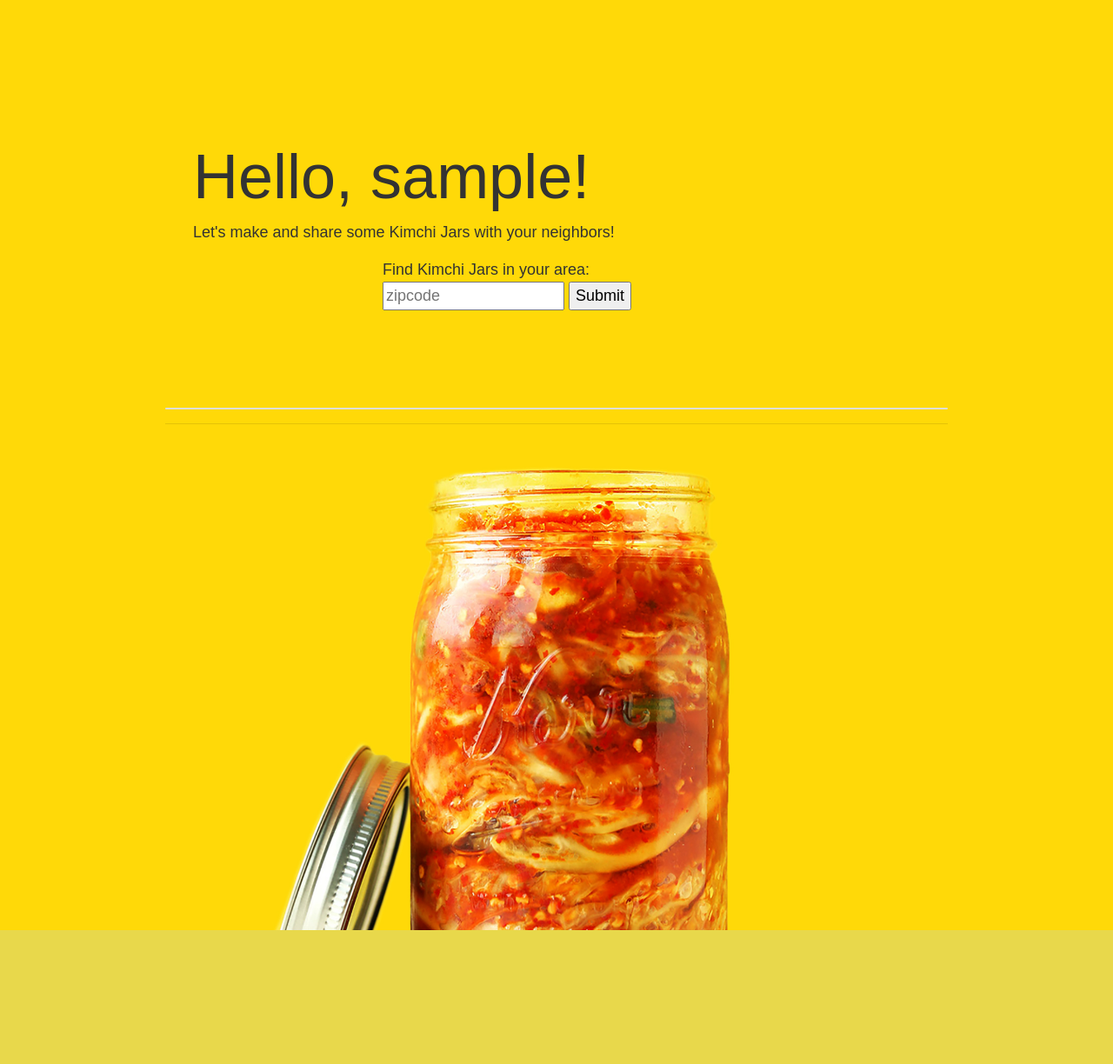
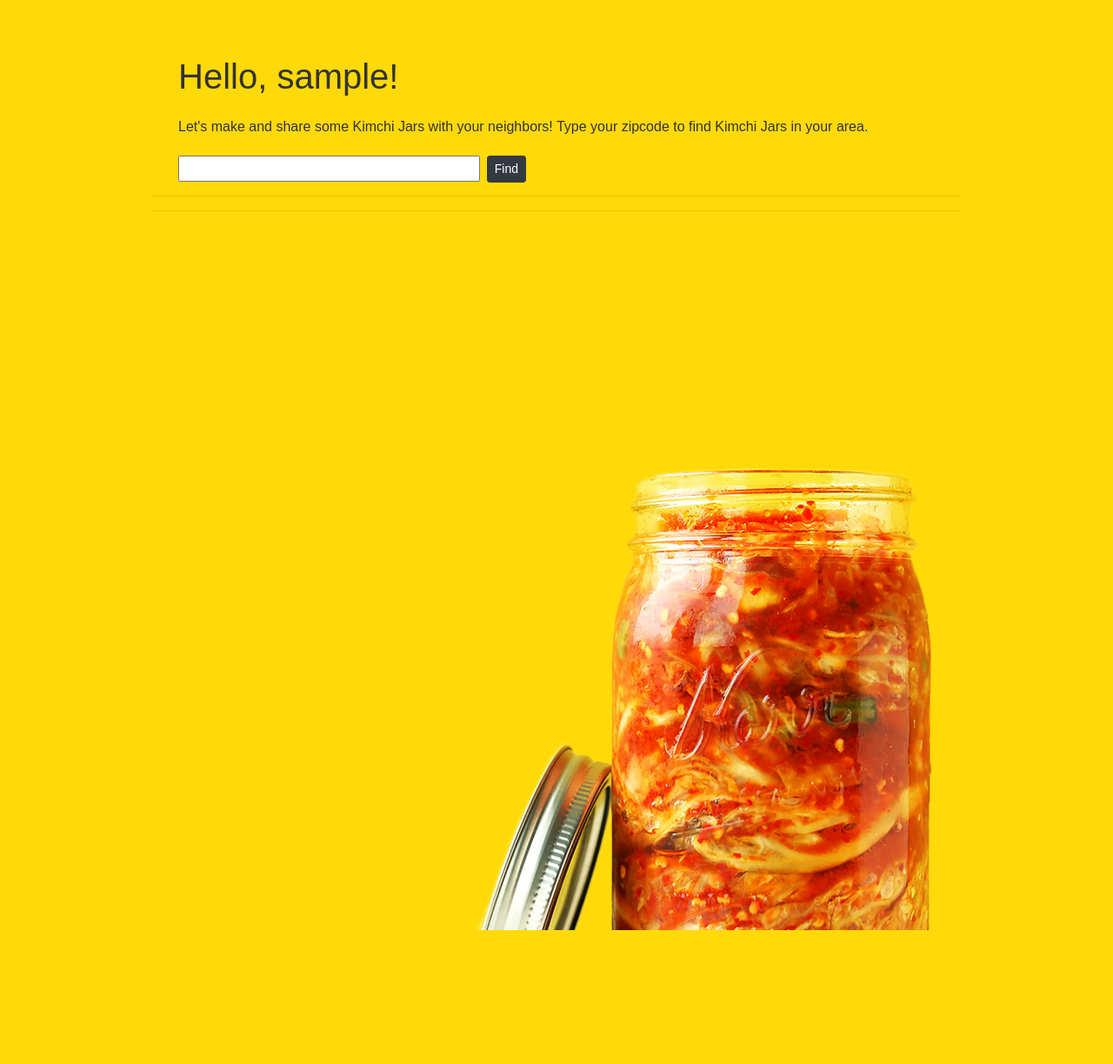
Before and after one commit to bokime/KimchiFriendly_HBproject, a Flask app: page / in a window 1280 px wide. Shown: the part 56-1280 px from the top of the page at 87% size. After the commit the page ends 1126 px from the top, so only its background shows below. Run offline with Flask 2, Linux system fonts and the light colour scheme; a user stored in the database is signed in; data that the repository does not hold is empty; some libraries are stand-ins or nearby versions.

Commit message:
finished homepage

```diff
--- a/server.py
+++ b/server.py
@@ -43,8 +43,8 @@ def load_user(user_id):
 def home():
     """ Home page showing posted jar shares """
 
-    page = request.args.get('page', 1, type=int)
-    shares = Share.query.order_by(Share.made_date.desc()).paginate(page=page, per_page=4)
+    page = request.args.get('page', 1, type=int) #defalt page is 1
+    shares = Share.query.order_by(Share.made_date.desc()).paginate(page=page, per_page=3)
     # shares = crud.get_shares()
     return render_template('home.html', shares=shares, title='Welcome')
 
--- a/static/main.css
+++ b/static/main.css
@@ -2,7 +2,7 @@
 body {
     background-color: #eeeeee;
     color: #333333;
-    margin-top: 5rem;
+    margin-top: 3rem;
     height: 100%;
     font-family: 'Futura', sans-serif;
     text-align: left;
@@ -12,7 +12,7 @@ body {
     background-repeat: no-repeat;
     background-size: 100%;
     background-position: center top;
-    background-color: #e8d84b;
+    background-color: #ffda08;
 }
 div {
     display: block;
@@ -21,6 +21,10 @@ form {
     margin: 0 auto;
     width:400px;
 }
+.zipcode-form{
+    margin: 15px;
+    widows: 200px;
+}
 h1,h2,h3,h4,h5,h6{
     font-family: 'Futura', sans-serif;
 }
@@ -28,27 +32,31 @@ p {
     font-size: 18px;
     font-family: '', sans-serif;
 }
+.card {
+    margin: 30px;
+    float: none;
+    margin-bottom: 10px;
+    background-color: hsla(0, 0%, 100%, 0.6);
+}
 .container {
     max-width: 960px;
+}
+.container-page {
+    margin: 20px;
+    float: none;
+    margin-bottom: 10px;
 }
 .display-3 {
     font-size: 4.5rem;
     font-weight: 300;
     line-height: 1.2;
 }
-*, ::after, ::before {
-    box-sizing: border-box;
-}
-.jumbotron {
-    background-color: transparent;
-}
 .col-md-4 {
     flex: 0 0 33.333333%;
     max-width: 33.333333%;
 }
-
 :any-link {
-    color: #00a254;
+    color: #00934c;
 }
 .navbar-default {
     background-color:#000000;
@@ -60,7 +68,8 @@ p {
 .navbar-nav .nav-link {
     color: #ffffff;
 }
-:any-link:hover { color: #f265ff; }
+:any-link:hover { color: #f175fc; }
+
 
 
 
--- a/templates/base.html
+++ b/templates/base.html
@@ -7,22 +7,6 @@
 
     <!-- Bootstrap CSS -->
     <link rel="stylesheet" href="https://cdn.jsdelivr.net/npm/bootstrap@4.5.3/dist/css/bootstrap.min.css" integrity="sha384-TX8t27EcRE3e/ihU7zmQxVncDAy5uIKz4rEkgIXeMed4M0jlfIDPvg6uqKI2xXr2" crossorigin="anonymous">
-    <style>
-      .bd-placeholder-img {
-        font-size: 1.125rem;
-        text-anchor: middle;
-        -webkit-user-select: none;
-        -moz-user-select: none;
-        -ms-user-select: none;
-        user-select: none;
-      }
-
-      @media (min-width: 768px) {
-        .bd-placeholder-img-lg {
-          font-size: 3.5rem;
-        }
-      }
-    </style>
     <!-- Load Font Awesome -->
     <link rel="stylesheet" href="https://use.fontawesome.com/releases/v5.0.11/css/all.css">
     <!-- Kimchi Friendly Custom CSS -->
--- a/templates/home.html
+++ b/templates/home.html
@@ -4,42 +4,48 @@
 <main role="main">
 
     <!-- Main jumbotron for a primary marketing message or call to action -->
-    <div class="jumbotron">
+
     <div class="container">
         {% if current_user.is_authenticated %}
-                <h1 class="display-3">Hello, {{ current_user.nickname }}!</h1>
-                <p>Let's make and share some Kimchi Jars with your neighbors!</p>
-                <form action="/home" method="POST">
-                    <p>Find Kimchi Jars in your area: <input type="text" name="zipcode" placeholder="zipcode"> <input type="submit"></p>
+            <h1 class="col mb-4">Hello, {{ current_user.nickname }}!</h1>
+            <h6 class="col mb-4">Let's make and share some Kimchi Jars with your neighbors! Type your zipcode to find Kimchi Jars in your area.</h6>
+            <form class="zipcode-form" action="/home" method="POST">
+                <input class="btn btn-dark btn-sm" type="submit" value="Find" style="float: right" />
+                <div style="overflow: hidden; padding-right: .5em;">
+                    <input type="text" name="zipcode" style="width: 100%;" />
+                </div>
             </form>
         {% else %}
-                <h1 class="display-3">Kimchi Friendly!</h1>
-                <p class="lead">Let's make and share some Kimchi Jars with your neighbors! Please <a href="/register"> Register</a> to get started!</p>
+            <h1 class="col mb-4">Kimchi Friendly!</h1>
+            <h6 class="col mb-4">Let's make and share some Kimchi Jars with your neighbors! Please <a href="/register"> Register</a> to get started!</h6>
         {% endif %}
-        </div>
-    </div>
-    <div class="container">
-        <div class="card-deck mb-3 text-center">
-            <div class="card md-4">
-                {% for share in shares.items %}
-                <h2><a href="{{ url_for('share', share_id=share.share_id) }}">{{ share.share_name }}</a></h2>
-                <a href="{{ url_for('user_shares', user_id=share.user.user_id) }}">{{ share.user.nickname }}</a>
-                <p>Made on {{ share.made_date.strftime('%m-%d-%y') }} | Jar Sharing Status: {{ share.jar_status }}</p>
-                <li>{{ share.description }}</li>
-                {% endfor %}
-            </div>
     </div>
 
     <hr>
-
-    </div><!-- container -->
+    {% for share in shares.items %} <!-- .items in pagination object -->
+        <div class="card w-75">
+            <div class="card-body">
+                <h2><a class="card-title" href="{{ url_for('share', share_id=share.share_id) }}">{{ share.share_name }}</a></h2>
+                <small class="text-muted"> maker: </small><a class="card-text" href="{{ url_for('user_shares', user_id=share.user.user_id) }}">{{ share.user.nickname }}</a>
+                <small class="text-muted"> |  made on {{ share.made_date.strftime('%m-%d-%y') }}  |  jar sharing status: {{ share.jar_status }}</small>
+                <br>
+                <br>
+                <small>notes from maker:</small><br><p class="card-text">{{ share.description }}</p>
+            </div>
+        </div>
+    {% endfor %}
+    <hr>
+    <div class="container-page">
     <!-- pagination set up -->
-    <div class="container">
         {% for page_num in shares.iter_pages(left_edge=1, right_edge=1, left_current=1, right_current=2) %}
+            {% if page_num %}
                 {% if shares.page == page_num %}
-                <a href="{{ url_for('home', page=page_num) }}">{{ page_num }}</a>
+                    <a class="btn btn-link mb-4" href="{{ url_for('home', page=page_num) }}">{{ page_num }}</a>
                 {% else %}
-                <a href="{{ url_for('home', page=page_num) }}">{{ page_num }}</a>
+                    <a class="btn btn-link mb-4" href="{{ url_for('home', page=page_num) }}">{{ page_num }}</a>
+                {% endif %}
+            {% else %}
+            ...<!-- placing pagination "none" value -->
             {% endif %}
         {% endfor %}
     </div>
--- a/templates/new_share.html
+++ b/templates/new_share.html
@@ -7,7 +7,7 @@
         <br>
         <br>
         <fieldset class="form-group">
-            <legend class="border-bottom mb-4"> {{ legend }} </legend>
+            <legend class="border-bottom mb-4">New Kimchi Jar Share</legend>
             <div class="form-group">
                 {{ form.share_name.label }}<br>
                 <!-- validation errors -->
@@ -22,7 +22,6 @@
                     {{ form.share_name(class="form-control form-control-md") }}
                 {% endif %}
             </div>
-            <br>
             <div class="form-group">
                 {{ form.made_date.label }}<br>
 
@@ -37,7 +36,6 @@
                     {{ form.made_date(placeholder="mm-dd-yy", class="form-control form-control-md") }}
                 {% endif %}
             </div>
-            <br>
             <div class="form-group">
                 {{ form.description.label }}<br>
                 <!-- validation errors -->
@@ -52,13 +50,11 @@
                     {{ form.description(class="form-control form-control-lg")}}
                 {% endif %}
             </div>
-            <br>
             <div class="form-group">
                 {{ form.jar_status.label }}
                 {{ form.jar_status(class="form-control form-control-md") }}
             </div>
         </fieldset>
-        <br>
         <div class="form-group">
             {{ form.submit(class="btn btn-dark btn-sm")}}
         </div>
```
Also changed, not shown: static/img/kimchi-jar-sq.jpg. Lines whose indentation alone changed are shown as unchanged.
